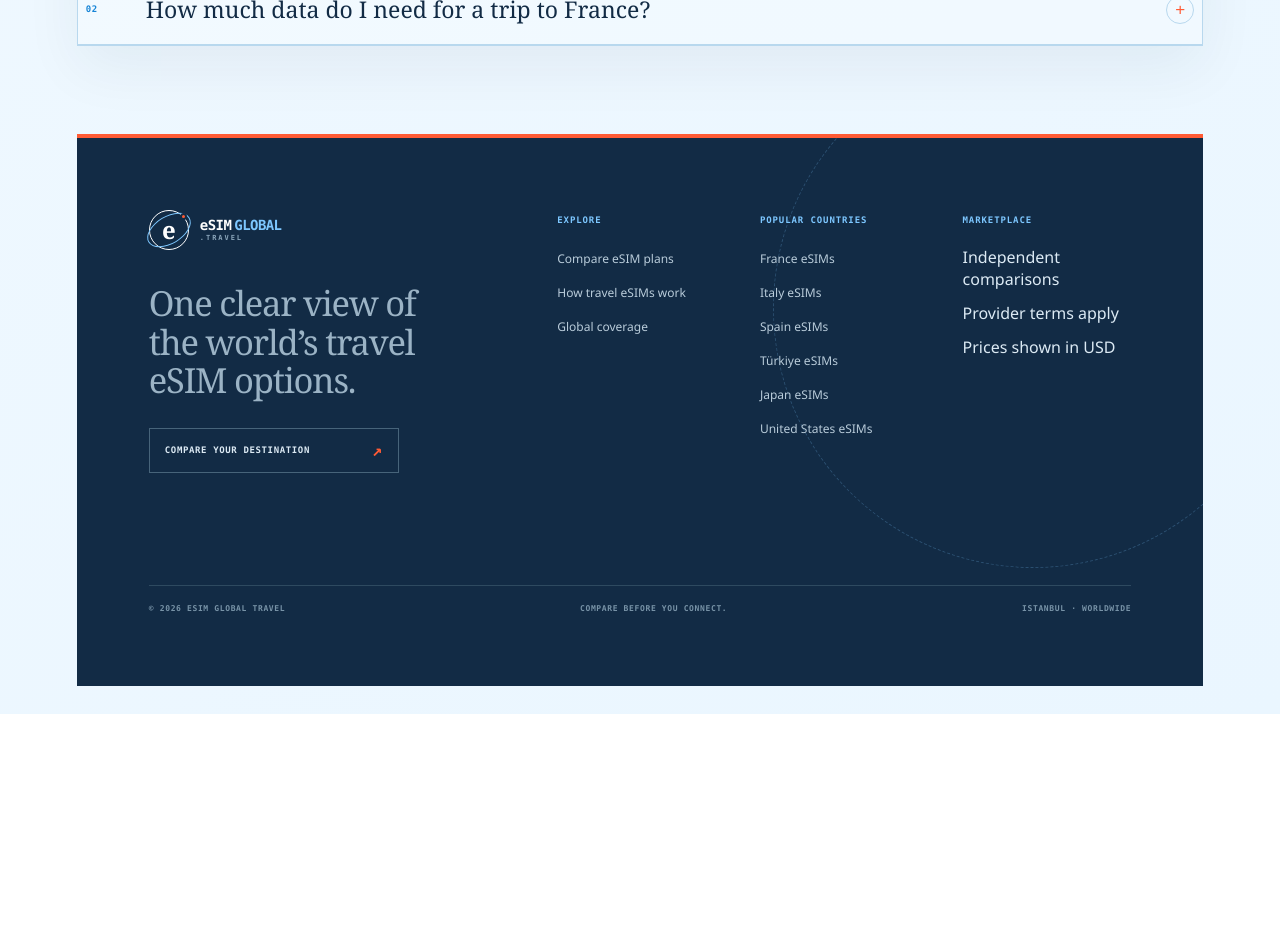
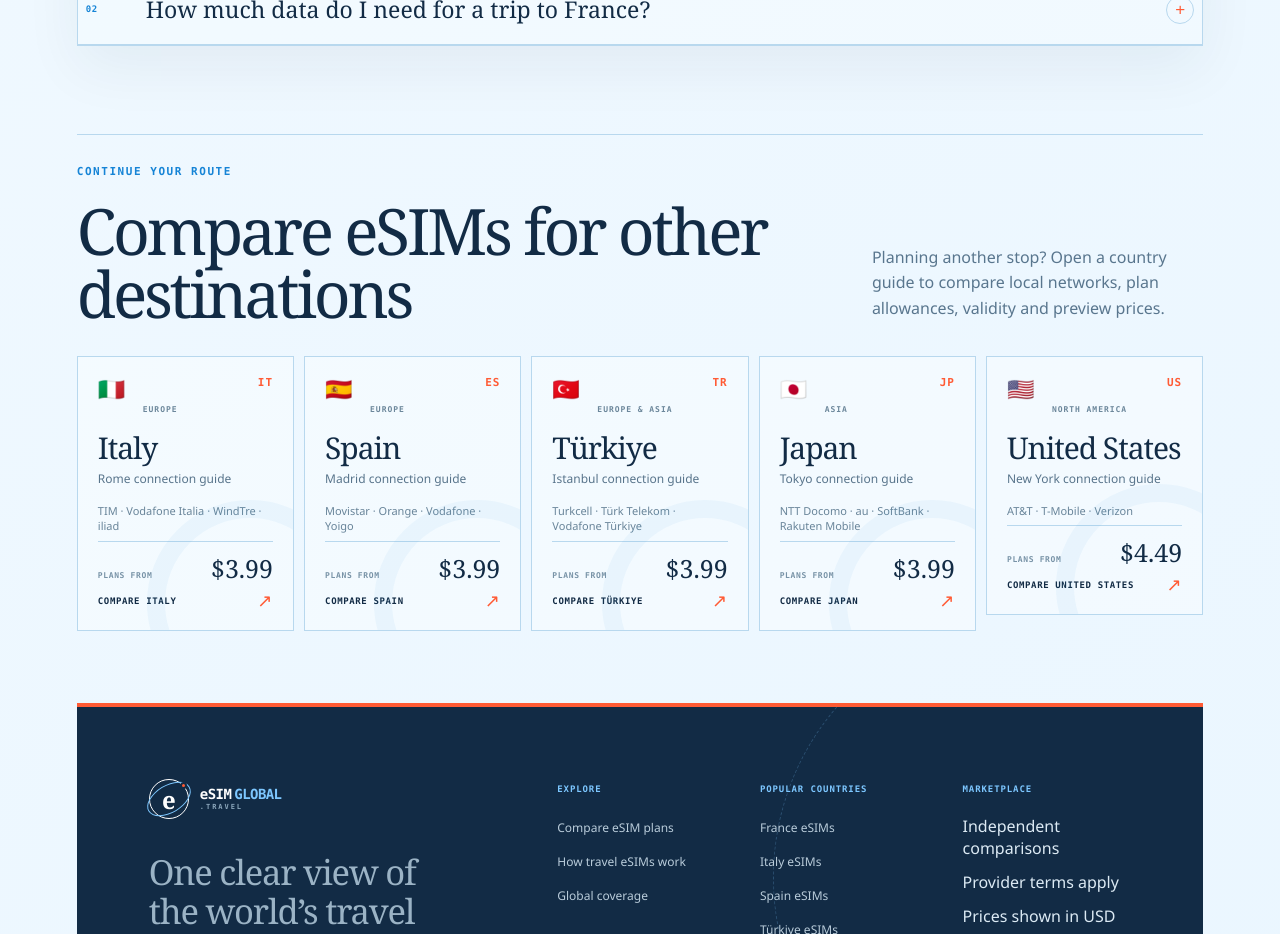
Before and after one commit to KTG1/esimglobal.travel, a Next.js app: page /france in a window 1280 px wide. Shown: the part 3860-4794 px from the top of the page. Before the commit the page ends 4574 px from the top, so only its background shows below. Built offline with nearby package versions, Linux system fonts and the light colour scheme.

Commit message:
Add related country guide section

```diff
--- /dev/null
+++ b/app/RelatedCountryGuides.js
@@ -0,0 +1,62 @@
+import Link from "next/link";
+import { countryPages } from "./countryPages";
+import { francePlans } from "./france/plans";
+
+const franceGuide = {
+  slug: "france",
+  name: "France",
+  flag: "🇫🇷",
+  code: "FR",
+  region: "Europe",
+  city: "Paris",
+  networks: "Orange, SFR, Bouygues Telecom and Free Mobile",
+  plans: francePlans,
+};
+
+const countryGuides = [
+  franceGuide,
+  ...Object.entries(countryPages).map(([slug, destination]) => ({ slug, ...destination })),
+];
+
+function operatorNames(text) {
+  return text
+    .replace(/ operate.*$/i, "")
+    .replace(/ provide.*$/i, "")
+    .replace(/ and (?=[^,]+$)/, " · ")
+    .replaceAll(", ", " · ");
+}
+
+export default function RelatedCountryGuides({ currentCountry }) {
+  const relatedGuides = countryGuides.filter((guide) => guide.name !== currentCountry);
+  const headingId = `${currentCountry.toLowerCase().replaceAll(" ", "-")}-related-guides-title`;
+
+  return (
+    <section className="relatedCountryGuides" aria-labelledby={headingId}>
+      <header>
+        <div><p className="eyebrow">CONTINUE YOUR ROUTE</p><h2 id={headingId}>Compare eSIMs for other destinations</h2></div>
+        <p>Planning another stop? Open a country guide to compare local networks, plan allowances, validity and preview prices.</p>
+      </header>
+      <nav aria-label={`Other country eSIM guides from ${currentCountry}`}>
+        <ul>
+          {relatedGuides.map((guide) => {
+            const startingPrice = Math.min(...guide.plans.map((plan) => plan.price));
+            return (
+              <li key={guide.slug}>
+                <Link href={`/${guide.slug}/`} aria-label={`Compare eSIM plans for ${guide.name}`}>
+                  <span className="relatedCountryFlag" role="img" aria-label={`Flag of ${guide.name}`}>{guide.flag}</span>
+                  <span className="relatedCountryCode">{guide.code}</span>
+                  <span className="relatedCountryRegion">{guide.region}</span>
+                  <strong>{guide.name}</strong>
+                  <small>{guide.city} connection guide</small>
+                  <span className="relatedCountryNetworks">{operatorNames(guide.networks)}</span>
+                  <span className="relatedCountryPrice"><small>Plans from</small><b>${startingPrice.toFixed(2)}</b></span>
+                  <span className="relatedCountryAction">Compare {guide.name} <i aria-hidden="true">↗</i></span>
+                </Link>
+              </li>
+            );
+          })}
+        </ul>
+      </nav>
+    </section>
+  );
+}
--- a/app/[country]/page.js
+++ b/app/[country]/page.js
@@ -2,6 +2,7 @@
 import { countryPages, countrySlugs } from "../countryPages";
 import { HeroArrivalBrief, HeroQuickAnswer } from "../CountryHeroContent";
 import CountryFaqTabs from "../CountryFaqTabs";
+import RelatedCountryGuides from "../RelatedCountryGuides";
 import FrancePlans, { HeroPlanStrip } from "../france/FrancePlans";
 import { CountryBreadcrumbs, SiteFooter, SiteHeader } from "../SiteChrome";
 import { sitePath, siteUrl } from "../sitePath";
@@ -83,6 +84,7 @@
         <header><div><p className="eyebrow">{destination.name.toUpperCase()} ESIM FAQ</p><h2 id={faqId}>Questions before you connect</h2></div><span>07 practical answers</span></header>
         <CountryFaqTabs country={destination.name} />
       </section>
+      <RelatedCountryGuides currentCountry={destination.name} />
       </main>
       <SiteFooter />
     </div>
--- a/app/france/page.js
+++ b/app/france/page.js
@@ -2,6 +2,7 @@
 import { francePlans } from "./plans";
 import { HeroArrivalBrief, HeroQuickAnswer } from "../CountryHeroContent";
 import CountryFaqTabs from "../CountryFaqTabs";
+import RelatedCountryGuides from "../RelatedCountryGuides";
 import { CountryBreadcrumbs, SiteFooter, SiteHeader } from "../SiteChrome";
 import { sitePath, siteUrl } from "../sitePath";
 
@@ -63,6 +64,7 @@
         </header>
         <CountryFaqTabs country="France" />
       </section>
+      <RelatedCountryGuides currentCountry="France" />
       </main>
       <SiteFooter />
     </div>
--- a/app/globals.css
+++ b/app/globals.css
@@ -360,6 +360,36 @@
 .franceFaq > header { display: flex; align-items: end; justify-content: space-between; gap: 30px; margin-bottom: 34px; }
 .franceFaq h2 { max-width: 760px; margin: 0; font: 400 clamp(42px, 5.5vw, 72px)/.98 Georgia, serif; letter-spacing: -.055em; }
 .franceFaq > header > span { color: #7893a7; font: 700 8px/1.2 "SFMono-Regular", Consolas, monospace; letter-spacing: .08em; text-transform: uppercase; }
+.relatedCountryGuides { margin: 0 0 72px; padding-top: 30px; border-top: 1px solid var(--line); }
+.relatedCountryGuides > header { display: grid; grid-template-columns: minmax(0, 1.15fr) minmax(280px, .55fr); align-items: end; gap: clamp(36px, 8vw, 130px); margin-bottom: 30px; }
+.relatedCountryGuides h2 { max-width: 760px; margin: 0; font: 400 clamp(40px, 5vw, 66px)/.98 Georgia, serif; letter-spacing: -.05em; }
+.relatedCountryGuides > header > p { max-width: 520px; margin: 0 0 4px; color: #59768e; font-size: 16px; line-height: 1.6; }
+.relatedCountryGuides nav > ul { display: grid; grid-template-columns: repeat(auto-fit, minmax(210px, 1fr)); gap: 10px; margin: 0; padding: 0; list-style: none; }
+.relatedCountryGuides li { min-width: 0; }
+.relatedCountryGuides a { position: relative; display: grid; grid-template-columns: auto 1fr auto; grid-template-rows: auto auto auto 1fr auto auto; gap: 7px 11px; min-height: 258px; padding: 20px; overflow: hidden; color: var(--ink); text-decoration: none; background: rgba(255,255,255,.34); border: 1px solid var(--line); box-shadow: 0 10px 30px rgba(16, 48, 72, 0); transition: transform .24s ease, color .24s ease, background-color .24s ease, border-color .24s ease, box-shadow .24s ease; }
+.relatedCountryGuides a::before { content: ""; position: absolute; inset: 0 0 auto; height: 4px; background: var(--signal); transform: scaleX(0); transform-origin: left; transition: transform .24s ease; }
+.relatedCountryGuides a::after { content: ""; position: absolute; right: -60px; bottom: -76px; width: 170px; height: 170px; border: 18px solid rgba(35,137,216,.055); border-radius: 50%; pointer-events: none; }
+.relatedCountryFlag { grid-column: 1; width: 34px; font-size: 22px; line-height: 1; }
+.relatedCountryCode { grid-column: 3; justify-self: end; color: var(--signal); font: 800 11px/1 "SFMono-Regular", Consolas, monospace; letter-spacing: .09em; }
+.relatedCountryRegion { grid-column: 2; align-self: center; color: #6c879b; font: 700 8px/1 "SFMono-Regular", Consolas, monospace; letter-spacing: .12em; text-transform: uppercase; }
+.relatedCountryGuides strong { grid-column: 1 / -1; margin-top: 12px; font: 400 30px/1 Georgia, serif; letter-spacing: -.035em; }
+.relatedCountryGuides strong + small { grid-column: 1 / -1; color: #58748b; font-size: 12px; }
+.relatedCountryNetworks { grid-column: 1 / -1; align-self: start; margin-top: 9px; color: #688499; font-size: 11px; line-height: 1.45; }
+.relatedCountryPrice { grid-column: 1 / -1; display: flex; align-items: baseline; justify-content: space-between; gap: 12px; padding-top: 14px; border-top: 1px solid var(--line); }
+.relatedCountryPrice small { color: #7893a7; font: 700 8px/1 "SFMono-Regular", Consolas, monospace; letter-spacing: .08em; text-transform: uppercase; }
+.relatedCountryPrice b { font: 400 25px/1 Georgia, serif; }
+.relatedCountryAction { grid-column: 1 / -1; display: flex; align-items: center; justify-content: space-between; gap: 14px; margin-top: 4px; color: var(--blue); font: 800 9px/1.2 "SFMono-Regular", Consolas, monospace; letter-spacing: .07em; text-transform: uppercase; }
+.relatedCountryAction i { color: var(--signal); font: normal 18px/1 Arial, sans-serif; transition: transform .24s ease; }
+.relatedCountryGuides a:hover { z-index: 1; color: #fff; background: var(--ink); border-color: var(--ink); box-shadow: 0 20px 42px rgba(10, 43, 68, .2); transform: translateY(-7px); }
+.relatedCountryGuides a:hover::before { transform: scaleX(1); }
+.relatedCountryGuides a:hover .relatedCountryRegion,
+.relatedCountryGuides a:hover strong + small,
+.relatedCountryGuides a:hover .relatedCountryNetworks,
+.relatedCountryGuides a:hover .relatedCountryPrice small { color: #9db5c7; }
+.relatedCountryGuides a:hover .relatedCountryPrice { border-color: rgba(157,181,199,.35); }
+.relatedCountryGuides a:hover .relatedCountryAction { color: #7dc7ff; }
+.relatedCountryGuides a:hover .relatedCountryAction i { transform: translate(4px, -4px); }
+.relatedCountryGuides a:focus-visible { z-index: 2; outline: 3px solid var(--signal); outline-offset: 3px; }
 .faqTabs { display: grid; grid-template-columns: repeat(3, 1fr); margin-bottom: 0; border: 1px solid var(--line); background: rgba(248,252,255,.62); }
 .faqTabs button { position: relative; display: grid; grid-template-columns: 28px 1fr auto; grid-template-rows: auto auto; align-items: center; gap: 5px 10px; min-width: 0; padding: 18px 20px; border: 0; border-right: 1px solid var(--line); color: var(--ink); background: transparent; text-align: left; cursor: pointer; transition: color .18s ease, background .18s ease; }
 .faqTabs button:last-child { border-right: 0; }
@@ -410,6 +440,8 @@
   .bestPickPanel { grid-template-columns: 1fr; }
   .planResults article { grid-template-columns: 1fr 1fr 1fr; }
   .planResults .providerName { grid-column: 1 / 3; }
+  .relatedCountryGuides > header { grid-template-columns: 1fr; gap: 16px; }
+  .relatedCountryGuides > header > p { max-width: 680px; }
   .siteFooter { grid-template-columns: 1fr; }
 }
 
@@ -487,6 +519,14 @@
   .franceFaq { margin-bottom: 58px; }
   .franceFaq > header { align-items: start; flex-direction: column; }
   .franceFaq h2 { font-size: 42px; }
+  .relatedCountryGuides { margin-bottom: 52px; }
+  .relatedCountryGuides h2 { font-size: 42px; }
+  .relatedCountryGuides > header { margin-bottom: 22px; }
+  .relatedCountryGuides nav { margin-inline: -10px; overflow: hidden; }
+  .relatedCountryGuides nav > ul { display: flex; gap: 10px; overflow-x: auto; padding: 4px 10px 24px; scroll-padding-inline: 10px; scroll-snap-type: x proximity; scrollbar-width: none; }
+  .relatedCountryGuides nav > ul::-webkit-scrollbar { display: none; }
+  .relatedCountryGuides li { flex: 0 0 min(76vw, 270px); scroll-snap-align: start; }
+  .relatedCountryGuides a { min-height: 246px; }
   .faqTabs { overflow-x: auto; grid-template-columns: repeat(3, minmax(190px, 1fr)); scrollbar-width: none; }
   .faqTabs button { padding: 15px 14px; }
   .faqPanel > header { align-items: flex-start; flex-direction: column; gap: 4px; }
```
